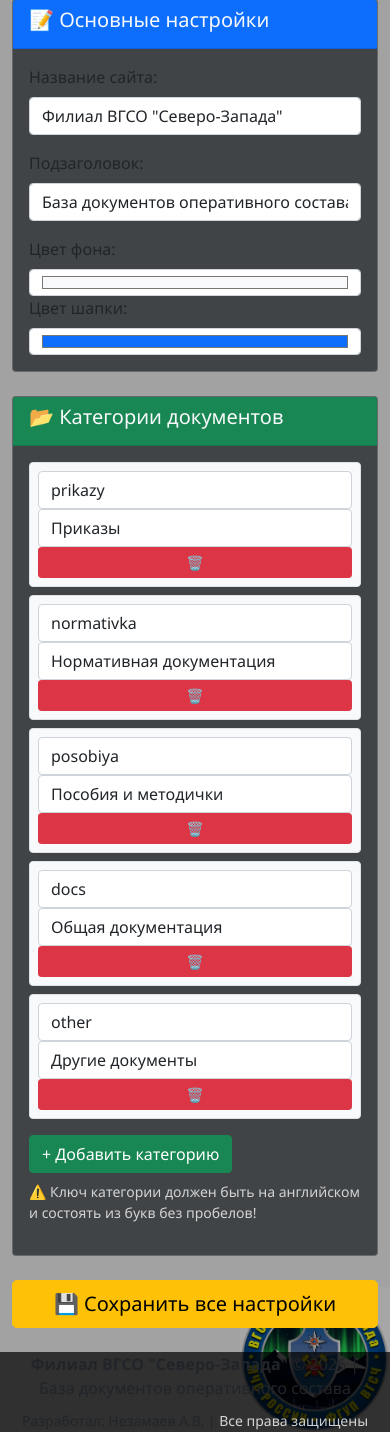
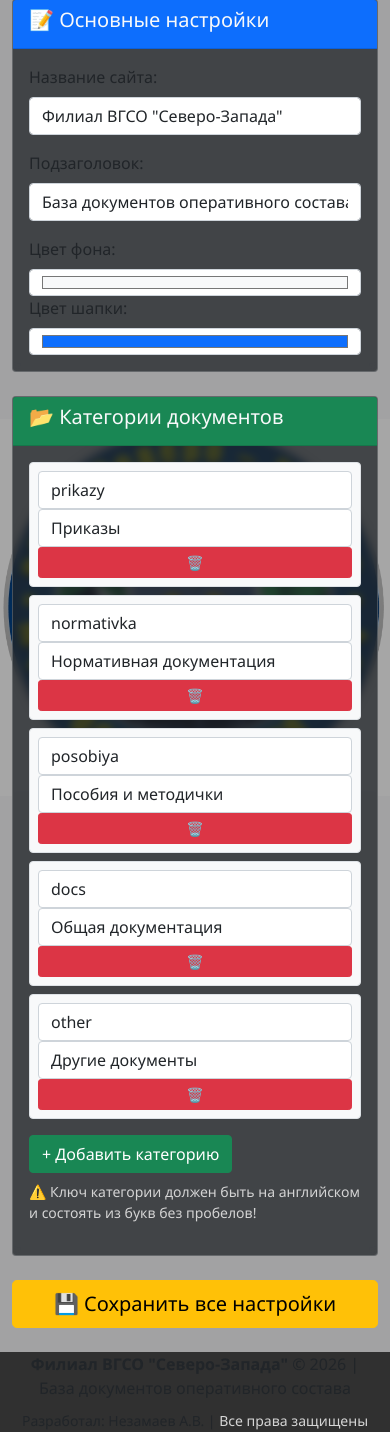
Before and after one commit to nezamaevaleks-a11y/vgsch-docs, a Flask app: page /admin/settings in a window 390 px wide. Shown: the part 216-1648 px from the top of the page. Run offline with Flask 3, Linux system fonts and the light colour scheme; the visitor is signed in with stand-in values (Sample User, id 1).

Commit message:
Логотип крупный по центру, виден целиком

```diff
--- a/templates/base.html
+++ b/templates/base.html
@@ -10,22 +10,22 @@
         body {
             background-image: url("{{ url_for('static', filename='logo.jpg') }}");
             background-repeat: no-repeat;
-            /* Логотип не на весь экран, а в правом нижнем углу, поменьше */
-            background-size: 350px;
-            background-position: right bottom;
+            /* contain — логотип виден целиком, без обрезания */
+            background-size: contain;
+            /* По центру */
+            background-position: center center;
             background-attachment: fixed;
-            /* Светлый фон-подложка */
             background-color: {{ background_color }};
             font-family: 'Segoe UI', Tahoma, Geneva, Verdana, sans-serif;
         }
 
-        /* Полупрозрачный слой — СВЕТЛЕЕ (было 0.65, стало 0.4) */
+        /* Полупрозрачный слой — светлее */
         .content-wrapper {
-            background-color: rgba(0, 0, 0, 0.35); /* 35% чёрного — светлее */
+            background-color: rgba(0, 0, 0, 0.35);
             min-height: 100vh;
         }
 
-        /* Шапка и подвал чуть темнее для контраста */
+        /* Шапка и подвал */
         .navbar, .footer {
             background-color: rgba(0, 0, 0, 0.7) !important;
         }
@@ -39,7 +39,7 @@
             text-decoration: underline;
         }
 
-        /* Карточки документов — тоже светлее */
+        /* Карточки документов */
         .card {
             background-color: rgba(33, 37, 41, 0.75);
             backdrop-filter: blur(4px);
@@ -57,22 +57,8 @@
             color: #d4d4d4 !important;
         }
 
-        /* Адаптивность */
         .search-form {
             min-width: 250px;
-        }
-
-        /* На телефонах логотип ещё меньше */
-        @media (max-width: 768px) {
-            body {
-                background-size: 200px;
-            }
-        }
-
-        @media (max-width: 480px) {
-            body {
-                background-size: 150px;
-            }
         }
     </style>
     {% block extra_css %}{% endblock %}
```
